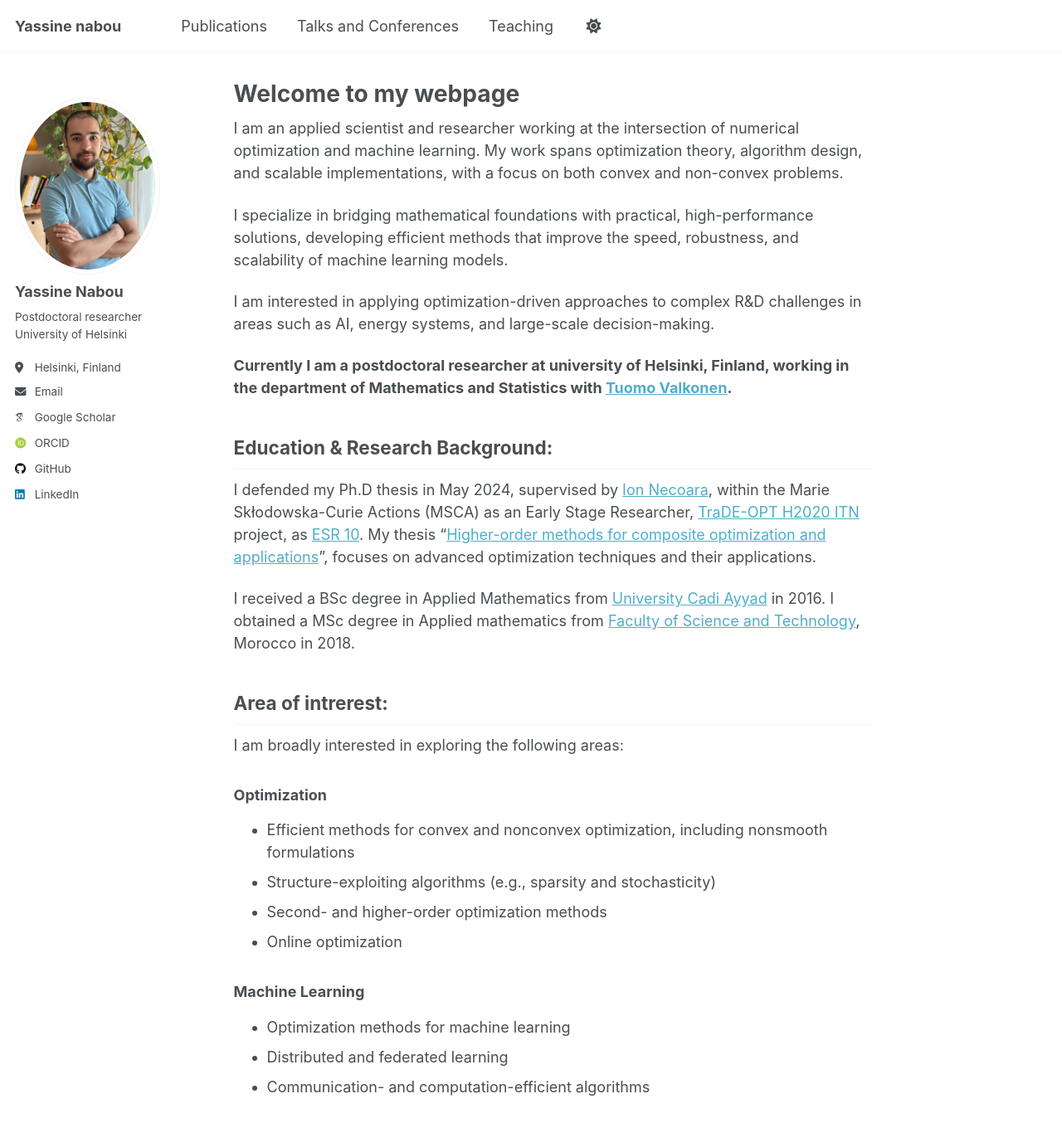
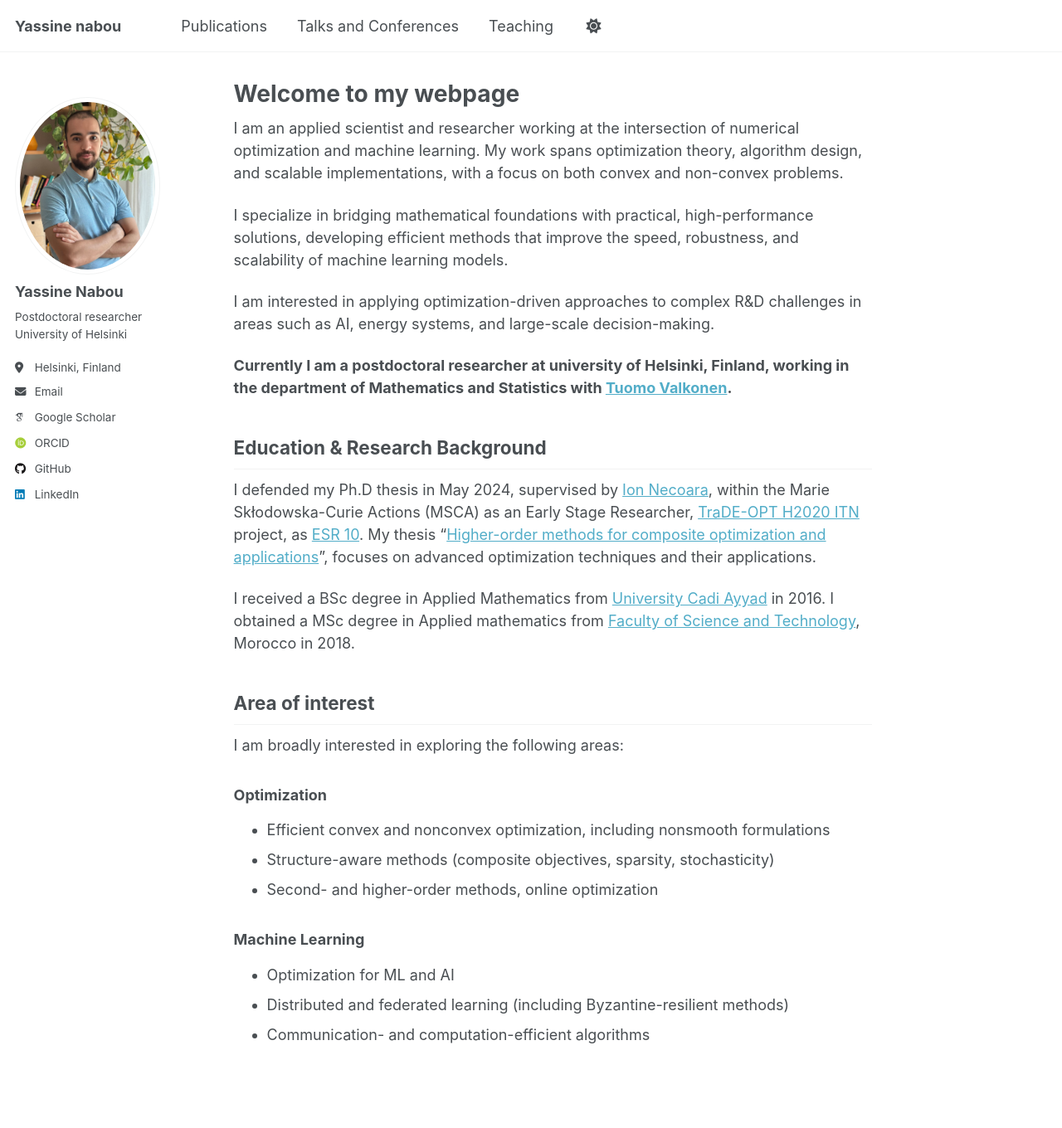
Before and after one commit to Yassine-Nabou/Yassine-Nabou.github.io, a Jekyll site: the page built from _pages/about.md, in a window 1280 px wide and 1400 px high. Shown: the top 1360 px of the window at 83% size. Built offline with Jekyll 4.4.1, drawn with Linux system fonts in a browser that asks for light colours; some web fonts are replaced; a script that is not in the unit is left out.

Commit message:
Update about.md

```diff
--- a/_pages/about.md
+++ b/_pages/about.md
@@ -16,7 +16,7 @@ I am interested in applying optimization-driven approaches to complex R&D challe
 **Currently I am a postdoctoral researcher at university of Helsinki, Finland, working in the department of Mathematics and Statistics with [Tuomo Valkonen](https://tuomov.iki.fi).**
 
 
-## Education & Research Background:
+## Education & Research Background
 
 I defended my Ph.D thesis in May 2024, supervised by [Ion Necoara](https://acse.pub.ro/index.php/en/ion-necoara/), within the Marie Skłodowska-Curie Actions (MSCA) as an Early Stage Researcher, [TraDE-OPT H2020 ITN](https://trade-opt-itn.eu) project, as [ESR 10](https://trade-opt-itn.eu/ESRs/nabou). My thesis "[Higher-order methods for composite optimization and applications](https://github.com/Yassine-Nabou/Yassine-Nabou.github.io/files/Yassine_nabou_PHD.pdf)", focuses on advanced optimization techniques and their applications.
 
@@ -24,16 +24,15 @@ I received a BSc degree in Applied Mathematics from [University Cadi Ayyad](http
 
 
 
-## Area of intrerest:
+## Area of interest
 I am broadly interested in exploring the following areas:
 
 ### Optimization
-- Efficient methods for convex and nonconvex optimization, including nonsmooth formulations
-- Structure-exploiting algorithms (e.g., sparsity and stochasticity)
-- Second- and higher-order optimization methods
-- Online optimization
+- Efficient convex and nonconvex optimization, including nonsmooth formulations
+- Structure-aware methods (composite objectives, sparsity, stochasticity)
+- Second- and higher-order methods, online optimization
 
 ### Machine Learning
-- Optimization methods for machine learning
-- Distributed and federated learning
+- Optimization for ML and AI
+- Distributed and federated learning (including Byzantine-resilient methods)
 - Communication- and computation-efficient algorithms
```
